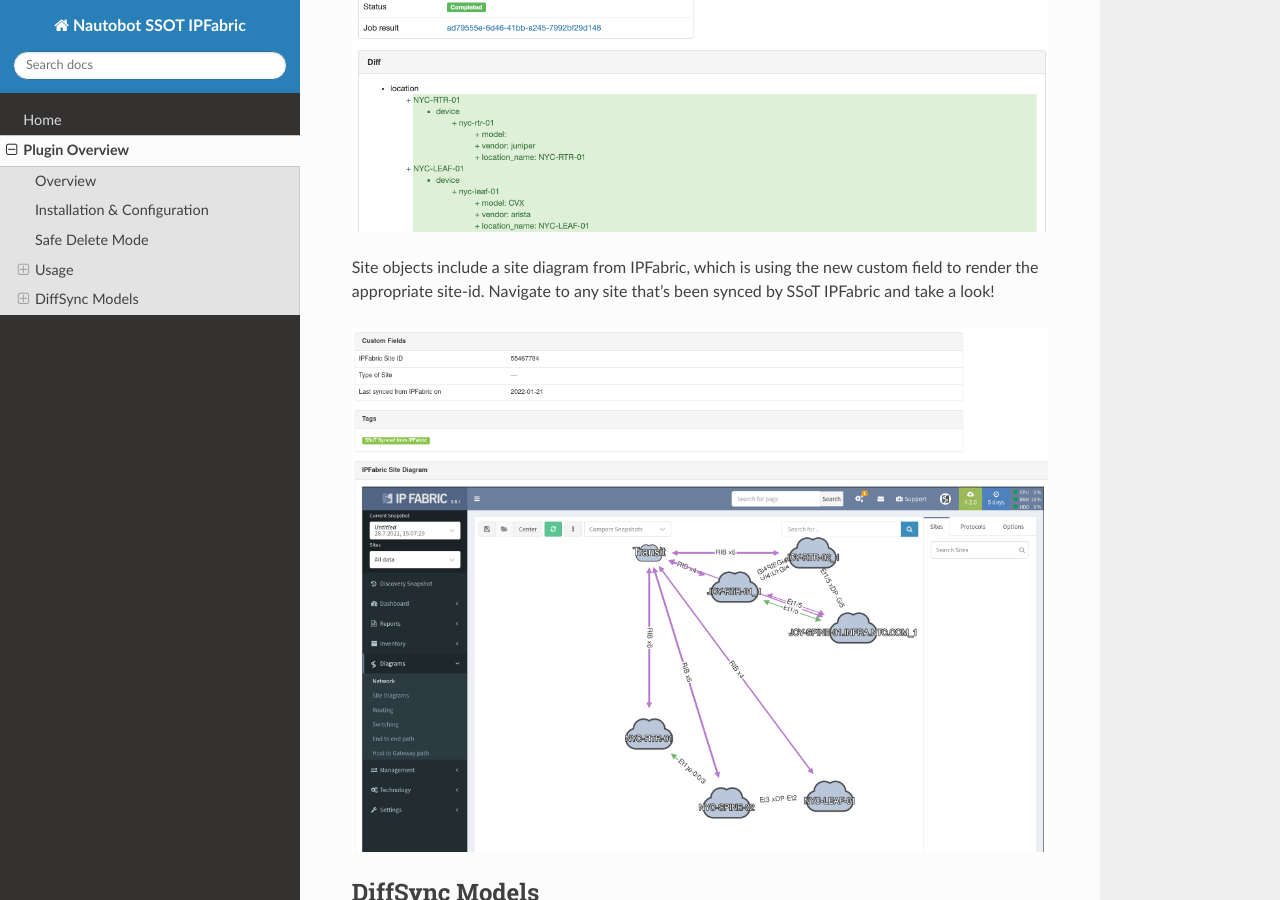
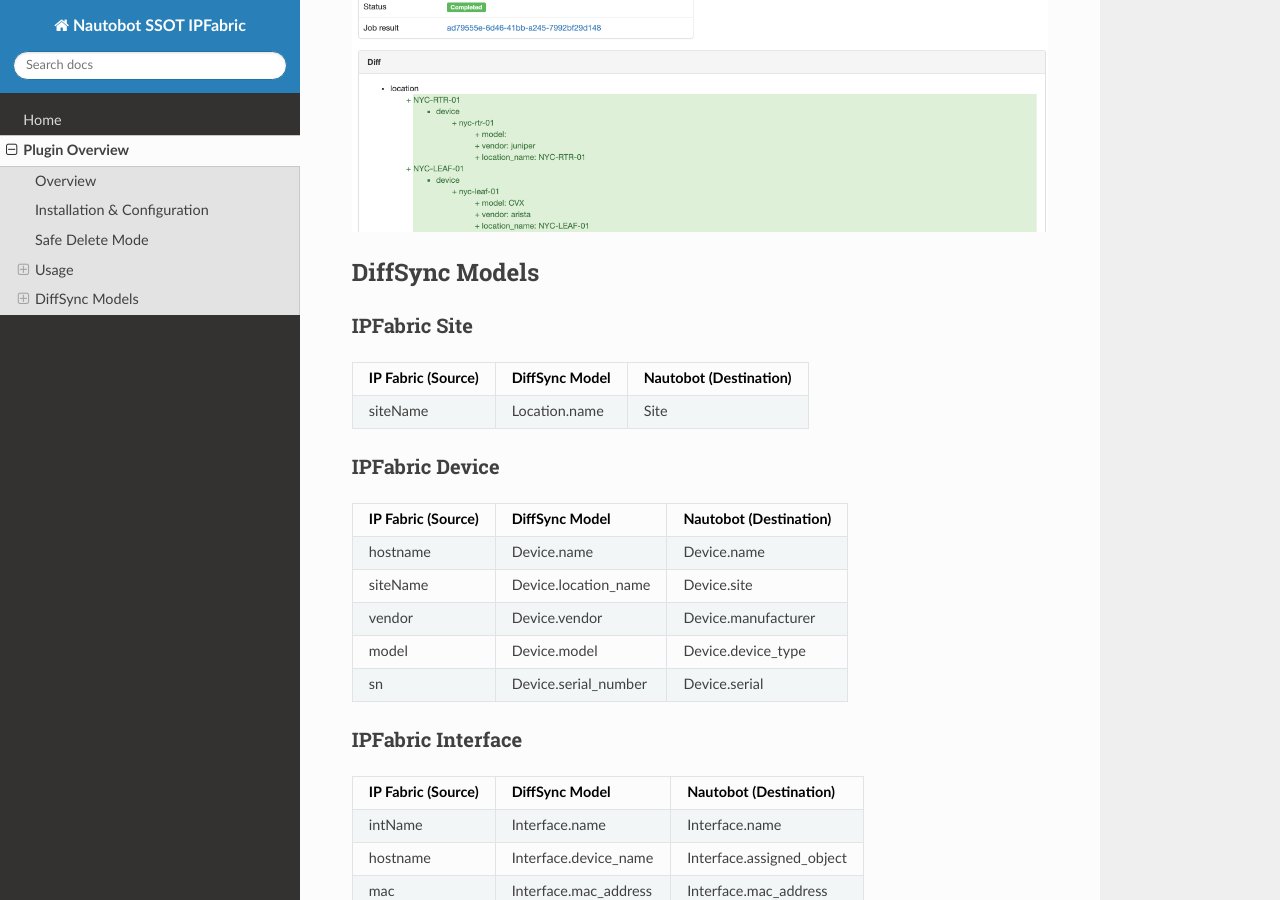
Before and after one commit to nautobot/nautobot-plugin-ssot-ipfabric, a Sphinx documentation site: the page built from docs/plugin.md, in a window 1280 px wide and 900 px high, scrolled down 7854 px. Built offline with Sphinx 7.4.7 and the Read the Docs theme 2.0.0, drawn with Linux system fonts in a browser that asks for light colours; pages that are not in the unit, such as notebooks, are missing from menus.

Commit message:
Removed docs about Site Diagrams in Nautobot as no longer possible. Updated new rebranded IP Fabric Logos.

```diff
--- a/docs/plugin.md
+++ b/docs/plugin.md
@@ -173,10 +173,6 @@
 
 ![Sync Details](./images/sync_details.png)
 
-Site objects include a site diagram from IPFabric, which is using the new custom field to render the appropriate site-id. Navigate to any site that's been synced by SSoT IPFabric and take a look!
-
-![Site Diagram](./images/site_diagram.png)
-
 ## DiffSync Models
 
 ### IPFabric Site
```
Also changed, not shown: docs/images/site_diagram.png (deleted), nautobot_ssot_ipfabric/static/nautobot_ssot_ipfabric/ipfabric.png, nautobot_ssot_ipfabric/static/nautobot_ssot_ipfabric/ipfabric_logo.png.
